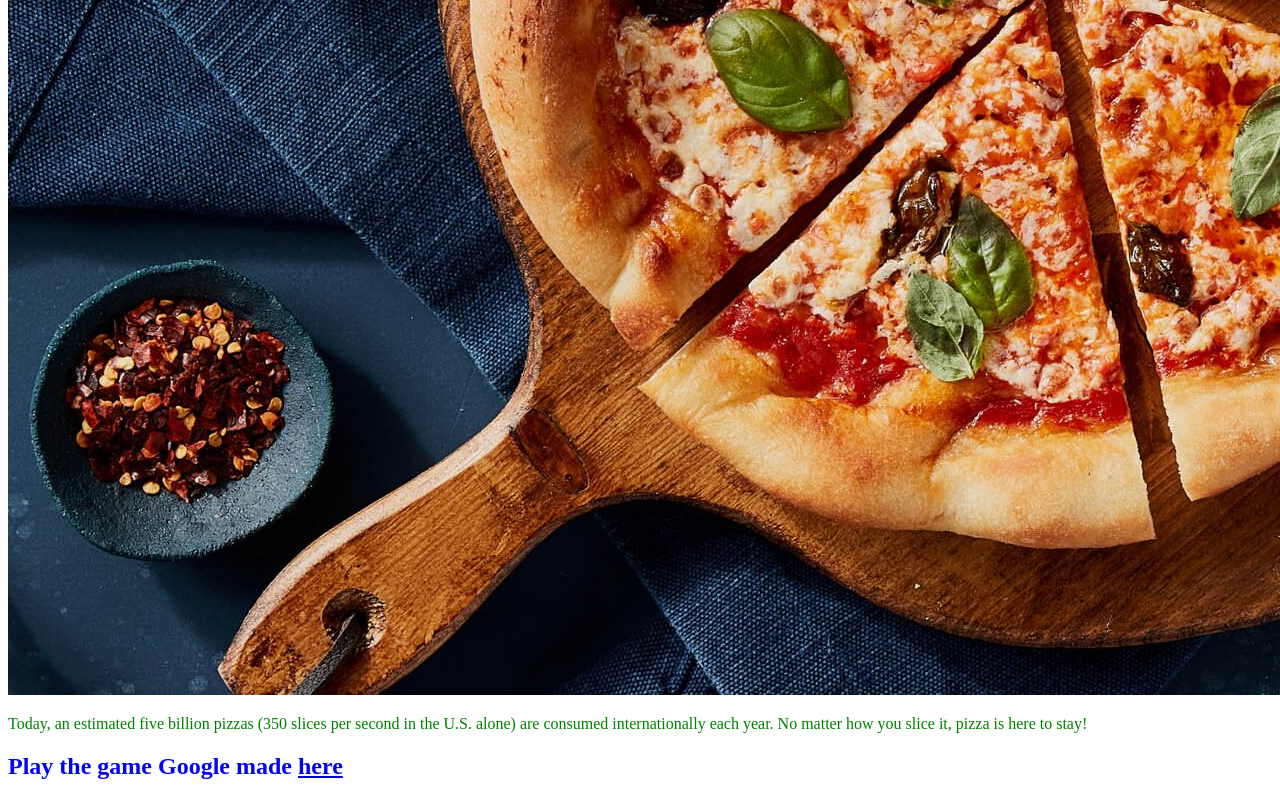
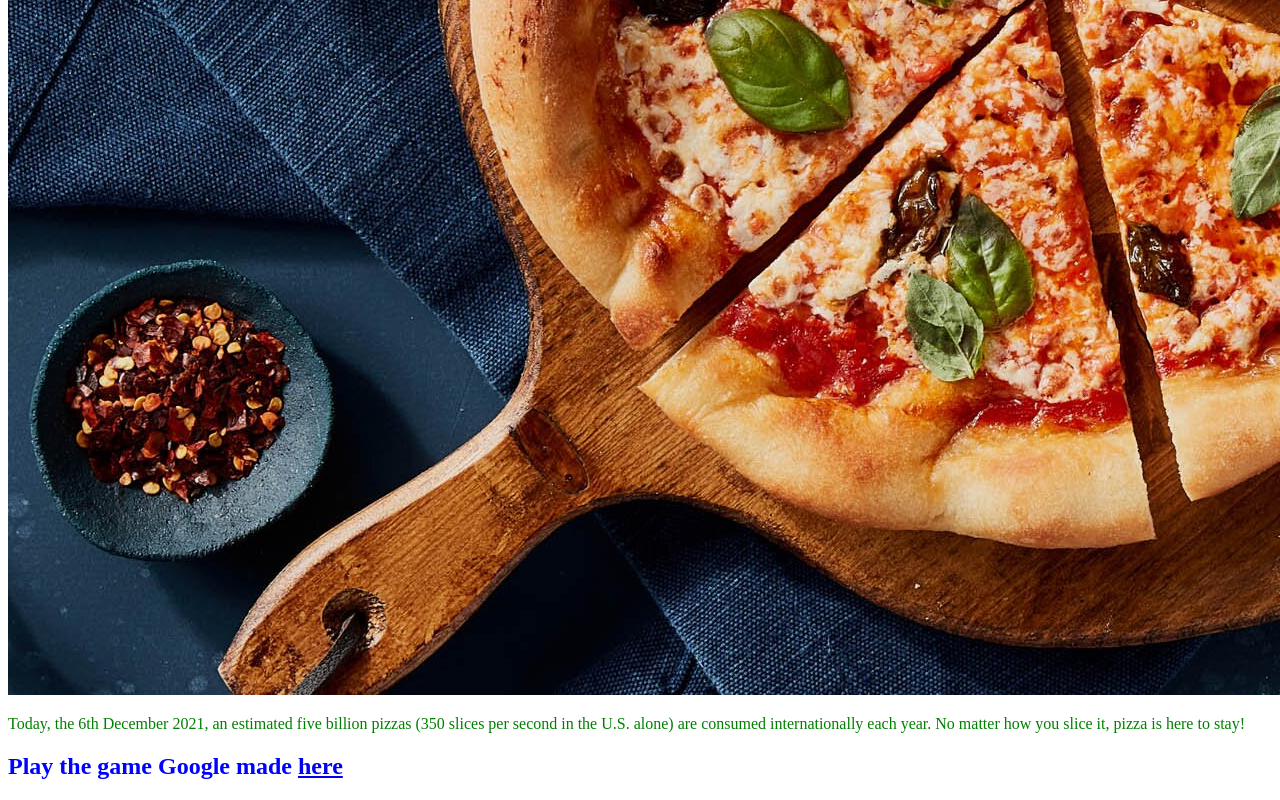
Before and after one commit to KendallDoesCoding/celebrating-pizza, a plain HTML site: page index.html in a window 1280 px wide. Shown: the part 718-1518 px from the top of the page. Drawn offline with Linux system fonts and the light colour scheme.

Commit message:
Update index.html

```diff
--- a/index.html
+++ b/index.html
@@ -10,7 +10,7 @@
     <body>
           <h1> Today is Pizza Day </h1>
           <img src=images/pizza.jpeg></img>
-          <p> Today, an estimated five billion pizzas (350 slices per second in the U.S. alone) are consumed internationally each year. No matter how you slice it, pizza is here to stay! </p>
+          <p> Today, the 6th December 2021, an estimated five billion pizzas (350 slices per second in the U.S. alone) are consumed internationally each year. No matter how you slice it, pizza is here to stay! </p>
           <h2> Play the game Google made <a href="https://kendalldoescoding.gq/pizzaday">here</a>
 
     </body>
```
